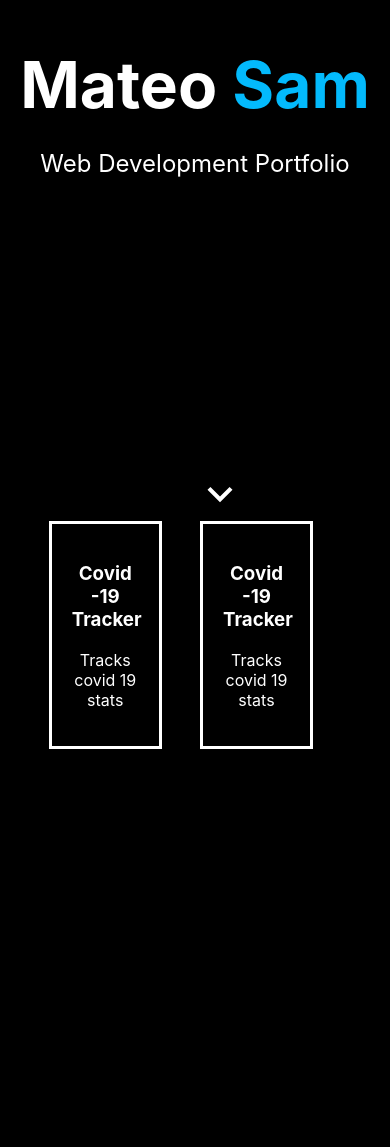
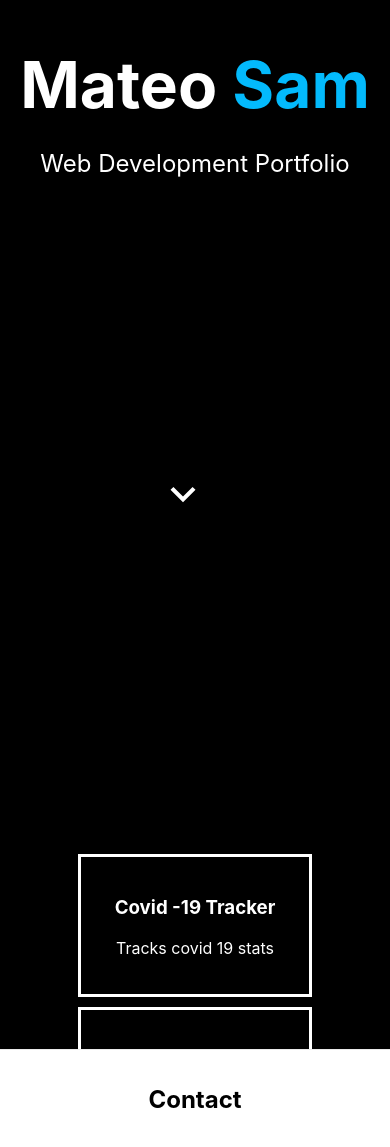
Before and after one commit to sammateo/portfolio-website, a Next.js app: page / in a window 390 px wide. Shown: the part 295-1442 px from the top of the page. Before the commit the page ends 1044 px from the top, so only its background shows below. Built offline with nearby package versions, Linux system fonts and the light colour scheme.

Commit message:
Added a footer

```diff
--- a/pages/index.js
+++ b/pages/index.js
@@ -31,10 +31,13 @@ export default function Home({proj}) {
         </p>
       </main>
 
+      <div style={{alignItems:'center',width:'75px',height:'75px'}}>
 
-      <Link href="#projects">
-        <a> <KeyboardArrowDownIcon className={styles.arrow} style={{ color: "white", width:"50px",height:"50px"}}>Arrow</KeyboardArrowDownIcon></a>
-      </Link>
+        <Link href="#projects">
+          <a> <KeyboardArrowDownIcon className={styles.arrow} style={{ color: "white", width:"50px",height:"50px"}}>Arrow</KeyboardArrowDownIcon></a>
+        </Link>
+      </div>
+
       <div id="projects" className={styles.projects}>
         <Link href="https://covid-19-stat-tracker.netlify.app/">
           <a><Project title="Covid -19 Tracker" description="Tracks covid 19 stats"/></a>
@@ -47,6 +50,10 @@ export default function Home({proj}) {
 
       </div>
 
+      <div className={styles.footer}>
+            <h2>Contact</h2>
+      </div>
+
       {/* <footer className={styles.footer}>
 
         <p>This is my footer</p>
--- a/styles/Home.module.css
+++ b/styles/Home.module.css
@@ -27,10 +27,13 @@
   width: 100%;
   height: 100px;
   border-top: 1px solid #eaeaea;
+  background-color:white;
   display: flex;
   justify-content: center;
   align-items: center;
-  color:white;
+  color:black;
+  position:absolute;
+  bottom:-600px;
 }
 
 .footer img {
@@ -127,9 +130,12 @@
   width:75%;
   position: absolute;
   bottom:-200px;
+  /* border:3px solid blue; */
   display: grid;
   grid-template-columns:1fr 1fr;
   grid-gap: 10px;
+  align-items: center;
+  justify-content:center;
 }
 .arrow{
   position:absolute;
@@ -140,4 +146,10 @@
     width: 100%;
     flex-direction: column;
   }
+
+  .projects{
+    grid-template-columns:1fr;
+    bottom:-600px;
+  }
+
 }
--- a/styles/Project.module.css
+++ b/styles/Project.module.css
@@ -5,4 +5,6 @@
     color:white;
     border:3px solid white;
     text-align:center;
+    margin-left: auto;
+    margin-right: auto;
 }
```
